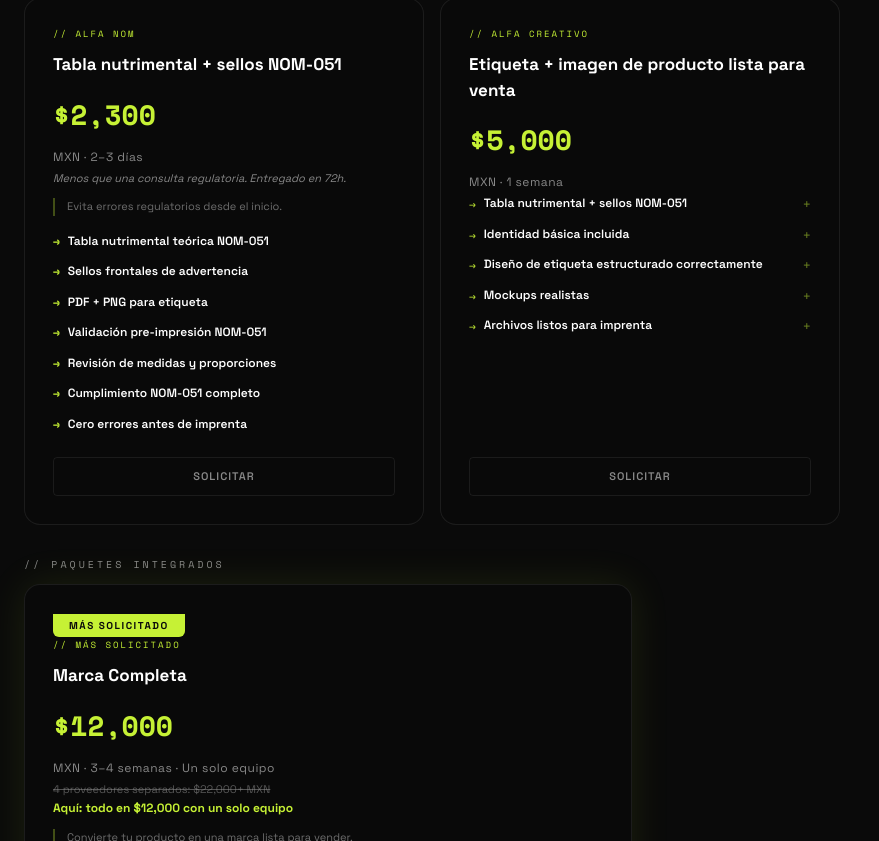
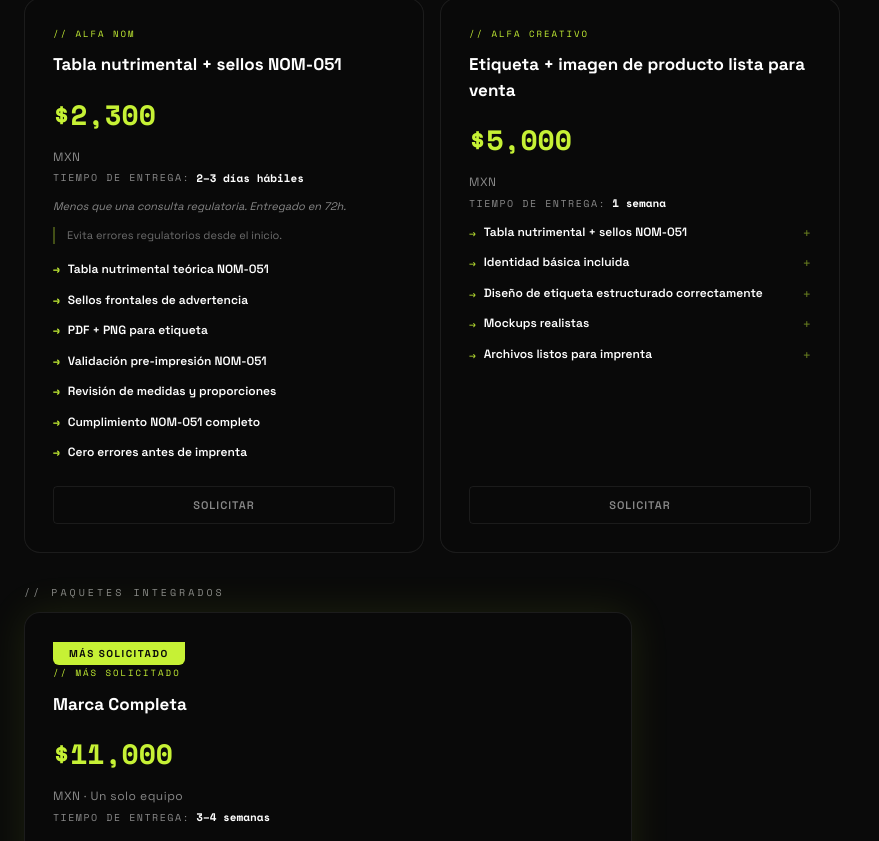
Before and after one commit to melissagallegosg/puntoalfa, a Next.js app: page / in a window 1280 px wide. Shown: the part 4619-5460 px from the top of the page, without its empty margins (0-879 px from the left). Built offline with nearby package versions, Linux system fonts and the light colour scheme.

Commit message:
Add files via upload

```diff
--- a/components/Pricing.tsx
+++ b/components/Pricing.tsx
@@ -18,6 +18,7 @@ const packages: Record<Tab, Array<{
   name: string;
   price: string;
   sub: string;
+  deliveryTime: string;
   description?: string;
   items: (string | PkgItem)[];
   star?: boolean;
@@ -29,7 +30,8 @@ const packages: Record<Tab, Array<{
       badge: "// Alfa NOM",
       name: "Tabla nutrimental + sellos NOM-051",
       price: "$2,300",
-      sub: "MXN · 2–3 días",
+      sub: "MXN",
+      deliveryTime: "2–3 días hábiles",
       description: "Evita errores regulatorios desde el inicio.",
       items: [
         "Tabla nutrimental teórica NOM-051",
@@ -47,7 +49,8 @@ const packages: Record<Tab, Array<{
       badge: "// Alfa Creativo",
       name: "Etiqueta + imagen de producto lista para venta",
       price: "$5,000",
-      sub: "MXN · 1 semana",
+      sub: "MXN",
+      deliveryTime: "1 semana",
       items: [
         {
           label: "Tabla nutrimental + sellos NOM-051",
@@ -84,8 +87,9 @@ const packages: Record<Tab, Array<{
     {
       badge: "// Más solicitado",
       name: "Marca Completa",
-      price: "$12,000",
-      sub: "MXN · 3–4 semanas · Un solo equipo",
+      price: "$11,000",
+      sub: "MXN · Un solo equipo",
+      deliveryTime: "3–4 semanas",
       description: "Convierte tu producto en una marca lista para vender.",
       items: [
         {
@@ -121,17 +125,13 @@ const packages: Record<Tab, Array<{
           sub: "Tu producto visible en internet desde el día 1, con contacto directo al cliente",
         },
         {
-          label: "Estrategia de redes + contenido inicial: 12 posts con copy incluido",
+          label: "Estrategia de redes + contenido inicial: 15 posts con copy incluido",
           sub: "Publicaciones listas para subir, con texto redactado para conectar con tu cliente ideal",
-        },
-        {
-          label: "Bot WhatsApp 24/7",
-          sub: "Automatiza la atención a clientes con flujos personalizados. Tu marca responde sola, todo el día.",
         },
       ],
       star: true,
       cta: "Solicitar",
-      waMsg: "Hola Punto Alfa 👋 Me interesa el paquete *Marca Completa* (NOM-051 + identidad + etiqueta + landing page + redes + bot WhatsApp · $12,000 MXN). ¿Me pueden dar más información?",
+      waMsg: "Hola Punto Alfa 👋 Me interesa el paquete *Marca Completa* (NOM-051 + identidad + etiqueta + landing page + 15 posts · $11,000 MXN). ¿Me pueden dar más información?",
     },
   ],
   lab: [
@@ -139,7 +139,8 @@ const packages: Record<Tab, Array<{
       badge: "// Alfa NOM",
       name: "Tabla nutrimental + sellos NOM-051",
       price: "$2,300",
-      sub: "MXN · 2–3 días",
+      sub: "MXN",
+      deliveryTime: "2–3 días hábiles",
       items: [
         "Tabla nutrimental teórica NOM-051",
         "Sellos frontales de advertencia",
@@ -158,6 +159,7 @@ const packages: Record<Tab, Array<{
       name: "Consultoría de formulación o reducción de sellos",
       price: "A cotizar",
       sub: "Variable según producto",
+      deliveryTime: "A convenir",
       items: [
         "Formulación de producto desde cero",
         "Análisis para reducir octágonos",
@@ -172,7 +174,8 @@ const packages: Record<Tab, Array<{
       badge: "// Alfa Creativo",
       name: "Identidad básica de marca",
       price: "$3,000",
-      sub: "MXN · 2–3 días",
+      sub: "MXN",
+      deliveryTime: "2–3 días hábiles",
       items: [
         "Logo funcional (listo para usar)",
         "Paleta de colores",
@@ -185,7 +188,8 @@ const packages: Record<Tab, Array<{
       badge: "// Más completo",
       name: "Etiqueta + imagen de producto lista para venta",
       price: "$5,000",
-      sub: "MXN · 1 semana",
+      sub: "MXN",
+      deliveryTime: "1 semana",
       description: "Diseño completo de tu producto para que puedas vender desde el inicio sin errores comunes.",
       items: [
         {
@@ -223,7 +227,8 @@ const packages: Record<Tab, Array<{
       badge: "// Alfa Digital",
       name: "Landing page de producto",
       price: "$4,000",
-      sub: "MXN · 5–7 días",
+      sub: "MXN",
+      deliveryTime: "5–7 días",
       items: [
         "Landing page de producto",
         "Botón WhatsApp integrado",
@@ -236,20 +241,22 @@ const packages: Record<Tab, Array<{
       badge: "// Alfa Digital",
       name: "Redes + contenido inicial",
       price: "$2,500",
-      sub: "MXN · 5 días",
+      sub: "MXN",
+      deliveryTime: "5 días",
       items: [
-        "12 posts estáticos mensuales",
+        "15 posts estáticos mensuales",
         "Diseño adaptado a tu identidad visual",
         "Copy incluido",
       ],
       cta: "Solicitar",
-      waMsg: "Hola Punto Alfa 👋 Me interesa el servicio de *Redes + contenido inicial* (12 posts mensuales + diseño + copy · $2,500 MXN). ¿Me pueden dar más información?",
+      waMsg: "Hola Punto Alfa 👋 Me interesa el servicio de *Redes + contenido inicial* (15 posts mensuales + diseño + copy · $2,500 MXN). ¿Me pueden dar más información?",
     },
     {
       badge: "// Más completo",
       name: "Redes + contenido completo",
       price: "$6,000",
       sub: "MXN / mes",
+      deliveryTime: "5–7 días",
       items: [
         "12 posts estáticos mensuales",
         "Edición de 2 reels (tú grabas, nosotros editamos)",
@@ -266,7 +273,8 @@ const packages: Record<Tab, Array<{
       badge: "// Alfa Digital",
       name: "Bot WhatsApp 24/7",
       price: "$3,000",
-      sub: "MXN · 5–7 días",
+      sub: "MXN / mes",
+      deliveryTime: "5–7 días",
       items: [
         "Responde precios, horarios y ubicación",
         "500 mensajes / mes incluidos",
@@ -371,6 +379,10 @@ function PricingCard({ pkg, index, isCollapsible }: {
       <div className="text-[17px] font-bold mb-1 group-hover:text-neon transition-colors duration-400">{pkg.name}</div>
       <div className="text-[28px] font-bold text-neon font-mono my-3">{pkg.price}</div>
       <div className="text-[12px] text-muted tracking-[0.5px] mb-1">{pkg.sub}</div>
+      <div className="flex items-center gap-1.5 mb-3">
+        <span className="text-[10px] tracking-[1.5px] uppercase text-muted font-mono">Tiempo de entrega:</span>
+        <span className="text-[11px] font-bold text-white font-mono">{pkg.deliveryTime}</span>
+      </div>
 
       {pkg.badge === "// Alfa NOM" && pkg.price === "$2,300" && (
         <p className="text-[11px] text-muted italic mb-3">Menos que una consulta regulatoria. Entregado en 72h.</p>
@@ -378,7 +390,7 @@ function PricingCard({ pkg, index, isCollapsible }: {
       {pkg.badge === "// Más solicitado" && (
         <div className="mb-3 space-y-0.5">
           <p className="text-[11px] text-muted/60 line-through">4 proveedores separados: $22,000+ MXN</p>
-          <p className="text-[12px] text-neon font-bold">Aquí: todo en $12,000 con un solo equipo</p>
+          <p className="text-[12px] text-neon font-bold">Aquí: todo en $11,000 con un solo equipo</p>
         </div>
       )}
       {pkg.description && (
--- a/components/Services.tsx
+++ b/components/Services.tsx
@@ -52,9 +52,9 @@ const arms = [
       "Landing page, redes sociales y automatizaciones. Tu marca activa 24/7 desde el día del lanzamiento.",
     services: [
       "Landing page de producto + botón WhatsApp integrado + integración con redes",
-      "Estrategia de redes + contenido inicial (12 posts estáticos, copy incluido)",
+      "Estrategia de redes + contenido inicial (15 posts estáticos, copy incluido · entrega 5 días)",
       "Estrategia de redes completa (12 posts + 2 reels + 10 imágenes de producto, copy incluido)",
-      "Bot WhatsApp 24/7 con flujos personalizados",
+      "Bot WhatsApp 24/7 con flujos personalizados ($3,000 MXN/mes)",
     ],
     price: "Desde $2,500 MXN",
     time: "5–7 días",
```
